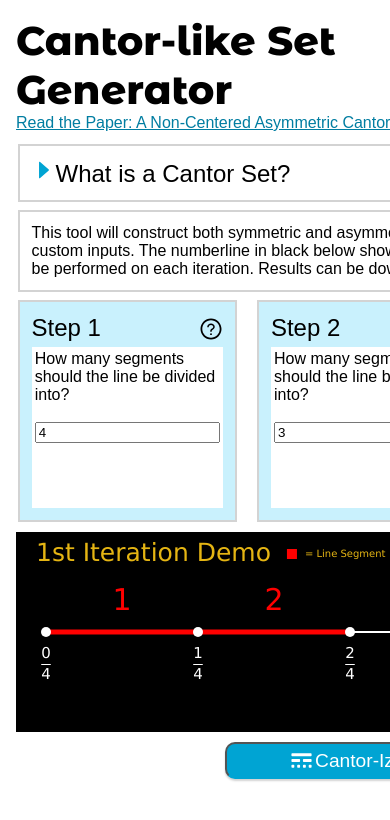
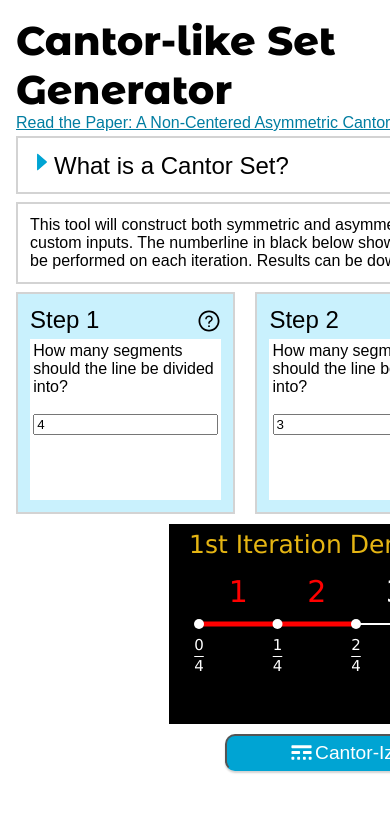
Before and after one commit to bambery/cantor_3-4_react, a React (Create React App) app: page / in a window 390 px wide. Shown: the top 820 px of the page. Built offline with nearby package versions, Linux system fonts and the light colour scheme; a web font is replaced by a local one.

Commit message:
centralizing small screen size calculations

```diff
--- a/src/App.js
+++ b/src/App.js
@@ -15,10 +15,12 @@ function App() {
 
     return (
         <main>
-            <Header/>
-            { notification && showNotification() }
-            <Introduction />
-            <CantorForm setNotification={setNotification}/>
+            <div className='centeringDiv'>
+                <Header/>
+                { notification && showNotification() }
+                <Introduction />
+                <CantorForm setNotification={setNotification}/>
+            </div>
         </main>
     )
 }
--- a/src/components/CantorInputs.module.css
+++ b/src/components/CantorInputs.module.css
@@ -1,15 +1,7 @@
 .setupCantor {
-    width: 80%;
     display: flex;
     flex-direction: row;
     margin: 4px auto 10px;
     column-gap: 20px;
     text-align: left;
 }
-
-/* figure out how to move this up */
-@media (width <= 700px) {
-    .setupCantor {
-        width: 95%;
-    }
-}
--- a/src/components/Header.module.css
+++ b/src/components/Header.module.css
@@ -3,9 +3,6 @@
     flex-direction: row;
     align-items: center;
     justify-content: space-between;
-    /* this margin should live on main or body or root */
-    margin-left: 1em;
-    margin-right: 1em;
 }
 
 #pageTitleAndLink {
--- a/src/components/Introduction.js
+++ b/src/components/Introduction.js
@@ -139,7 +139,7 @@ function Introduction() {
     }
 
     return(
-        <div className={styles.centeringDiv}>
+        <>
             <div className={styles.introduction} >
                 <div className={styles.whatIsCantorTitle} onClick={toggleDetails}>
                     {displayToggle()}
@@ -150,7 +150,7 @@ function Introduction() {
             <div className={styles.introduction}>
                 This tool will construct both symmetric and asymmetric Cantor-like sets based on your custom inputs. The numberline in black below shows an example of the segmentation to be performed on each iteration. Results can be downloaded in CSV format.
             </div>
-        </div>
+        </>
     )
 }
 
--- a/src/components/Introduction.module.css
+++ b/src/components/Introduction.module.css
@@ -1,23 +1,7 @@
-.centeringDiv {
-    display: flex;
-    flex-direction: column;
-    justify-content: center;
-    align-items: center;
-    margin: auto;
-    width: 80%;
-}
-
-/* figure out how to move this up */
-@media (width <= 700px) {
-    .centeringDiv {
-        width: 95%;
-    }
-}
-
 .introduction {
     padding: 12px;
     border: 2px solid var(--color-light-gray);
-    margin: 4px 10px;
+    margin: 4px auto;
     width: 100%;
     box-sizing: border-box;
 }
--- a/src/components/Numberline.module.css
+++ b/src/components/Numberline.module.css
@@ -4,12 +4,11 @@
     display: flex;
     flex-direction: row;
     justify-content: center;
-    /* this margin should be higher */
-    margin: auto 1em;
+    width: 96vw;
+    left: calc(-50vw + 52%);
 }
 
 .numberline canvas {
     position: absolute;
     z-index: -1;
-    width: 100%;
 }
--- a/src/index.css
+++ b/src/index.css
@@ -1,5 +1,5 @@
 body {
-    margin: 1em auto 2em auto;
+    margin: 0;
     font-family: 'ABeeZee', sans-serif;
     font-size: 16px;
     min-width: 700px;
@@ -27,6 +27,13 @@ a {
     color: var(--color-link);
 }
 
+main {
+    margin: 1em 1em 2em 1em;
+    display: flex;
+    flex-direction: column;
+    justify-content: center;
+}
+
 main > header, section {
     margin-bottom: 0.5rem;
 }
@@ -34,3 +41,17 @@ main > header, section {
 .caretToggle {
     color: var(--color-bluish);
 }
+
+.centeringDiv {
+    display: flex;
+    flex-direction: column;
+    justify-content: center;
+    margin: auto;
+    width: 85%;
+}
+
+@media (width <= 700px) {
+    .centeringDiv {
+        width: 100%;
+    }
+}
```
